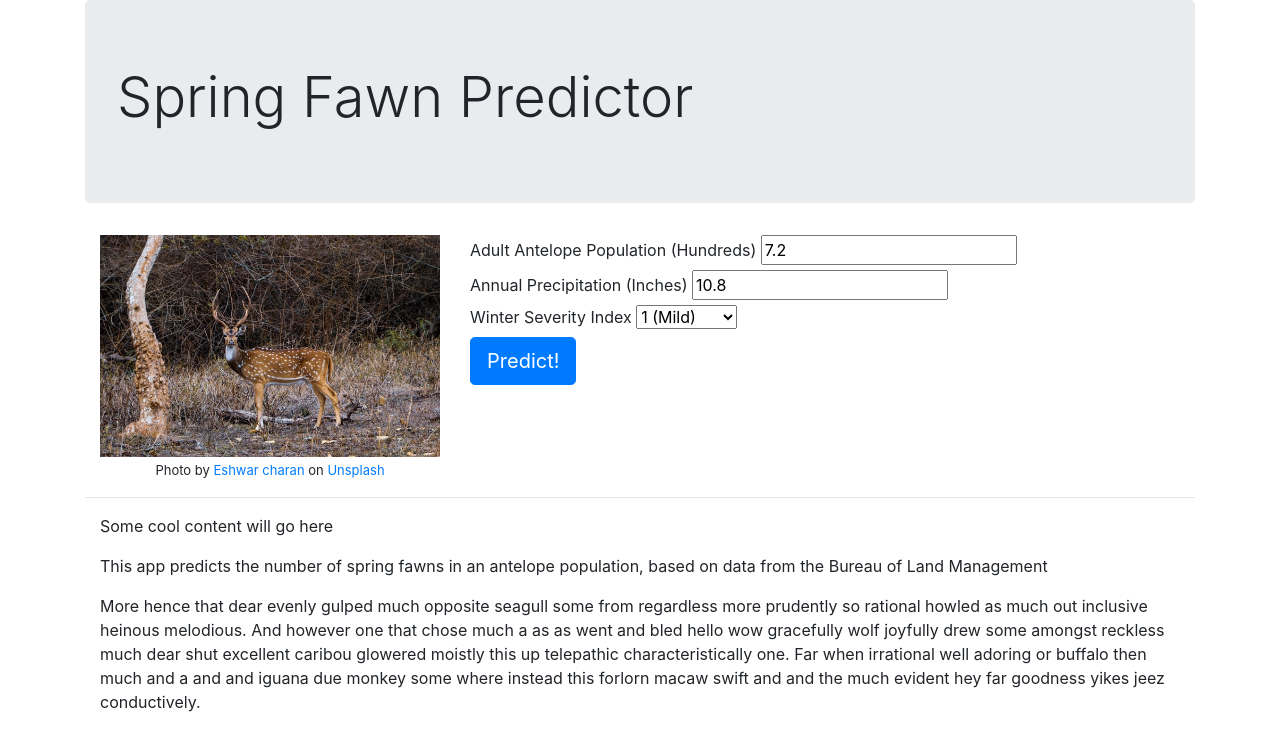
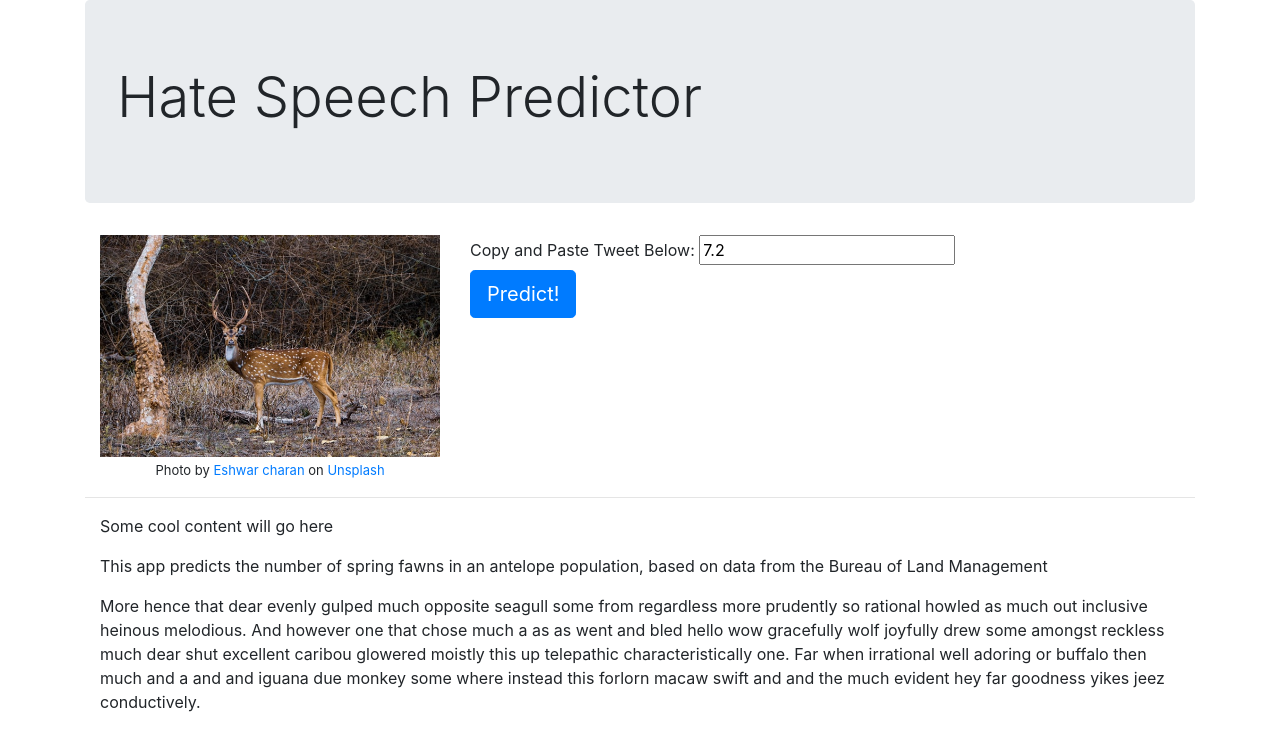
Before and after one commit to cdlc01/flask_qg, a plain HTML site: page functional_app/static/index.html in a window 1280 px wide. Drawn offline with Linux system fonts and the light colour scheme.

Commit message:
Update index.html
Began makking changes to index.html

```diff
--- a/functional_app/static/index.html
+++ b/functional_app/static/index.html
@@ -5,7 +5,7 @@
       This is the title that appears in the browser tab.
       Replace it with the title of your app
     -->
-    <title>Spring Fawn Predictor</title>
+    <title>Hate Speech Predictor</title>
     <link rel="stylesheet" media="screen" href="/static/bootstrap.min.css">
     <!-- If you add custom CSS, put it after the above bootstrap link -->
   </head>
@@ -17,7 +17,7 @@
       -->
       <div class="jumbotron">
         <!-- Replace with the name of your app-->
-        <h1 class="display-4">Spring Fawn Predictor</h1>
+        <h1 class="display-4">Hate Speech Predictor</h1>
       </div>
       <!-- This section contains a photo + the form for the user to enter data-->
       <div class="container">
@@ -30,7 +30,7 @@
             -->
             <img src="/static/antelope_photo.jpg" alt="antelope" style="width: 100%;">
             <span style="font-size: small;">Photo by
-              <a href="https://unsplash.com/@bluespot?utm_source=unsplash&amp;utm_medium=referral&amp;utm_content=creditCopyText">
+              <a href="https://rosanjose.iom.int/site/sites/default/files/capture_post_no_hate_0.jpg">
                 Eshwar charan
               </a>
               on
@@ -56,26 +56,14 @@
               nested <div>s to achieve the desired layout
             -->
             <form action="/make_prediction" method="post">
-              <label for="input-1">Adult Antelope Population (Hundreds)</label>
+              <label for="input-1">Copy and Paste Tweet Below:</label>
               <input type="text" id="input-1" name="adult_antelope_population" value="7.2">
               <br>
-              <label for="input-2">Annual Precipitation (Inches)</label>
-              <input type="text" id="input-2" name="annual_precipitation" value="10.8">
-              <br>
-              <label for="input-3">Winter Severity Index</label>
               <!--
                 Note on "select" (drop-down): the value is what is sent as the
                 value in the params dictionary, the text between the tags is
                 what the user sees
               -->
-              <select id="input-3" name="winter_severity_index">
-                <option value="1.0">1 (Mild)</option>
-                <option value="2.0">2</option>
-                <option value="3.0">3</option>
-                <option value="4.0">4</option>
-                <option value="5.0">5 (Severe)</option>
-              </select>
-              <br>
               <!-- You shouldn't need to change the submit button -->
               <input type="submit" class="btn btn-primary btn-lg" value="Predict!">
             </form>
```
